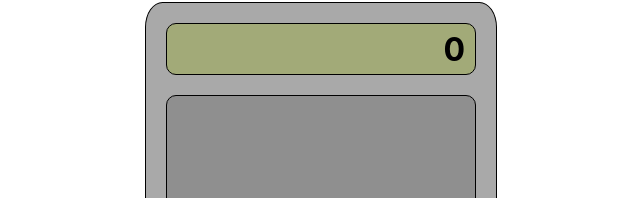
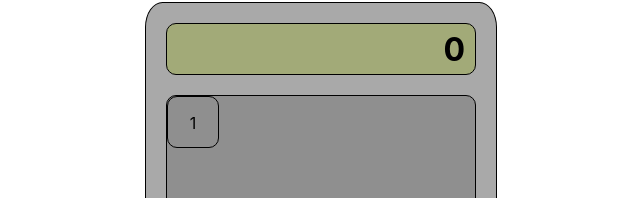
Before and after one commit to mrkshx/calculator, a React (Create React App) app: page / in a window 1280 px wide. Shown: the part 147-345 px from the top of the page, without its empty margins (319-959 px from the left). Built offline with nearby package versions, Linux system fonts and the light colour scheme.

Commit message:
added key component to entry pad for testing

```diff
--- a/src/component/entry_pad.jsx
+++ b/src/component/entry_pad.jsx
@@ -1,10 +1,13 @@
 import React from 'react';
+
+import Key from './key';
 
 import "../style/entry_pad.scss";
 
 const EntryPad = () => {
 
   return <div id="entry_pad" >
+    <Key/>
   </div>
 }
 
```
